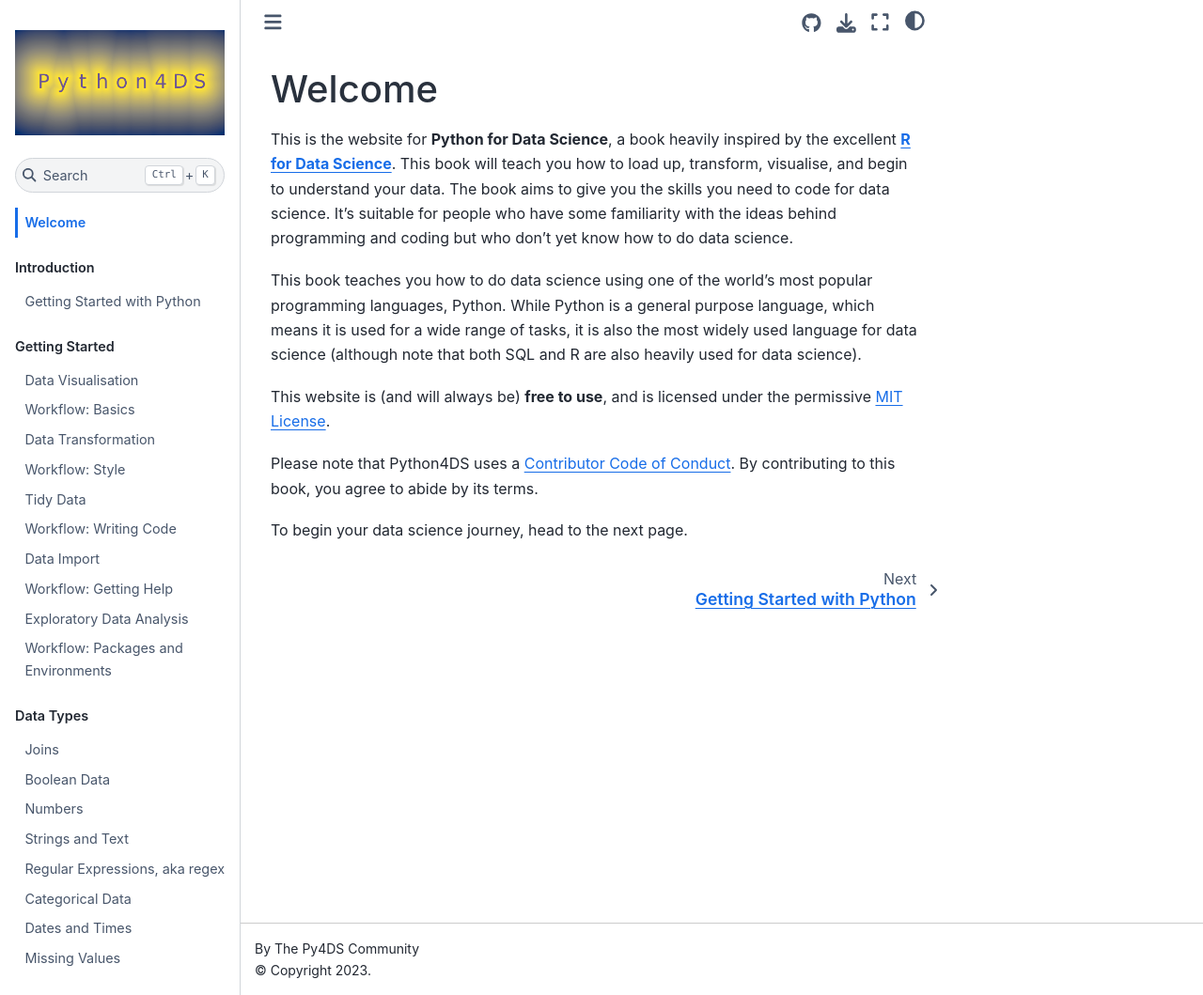
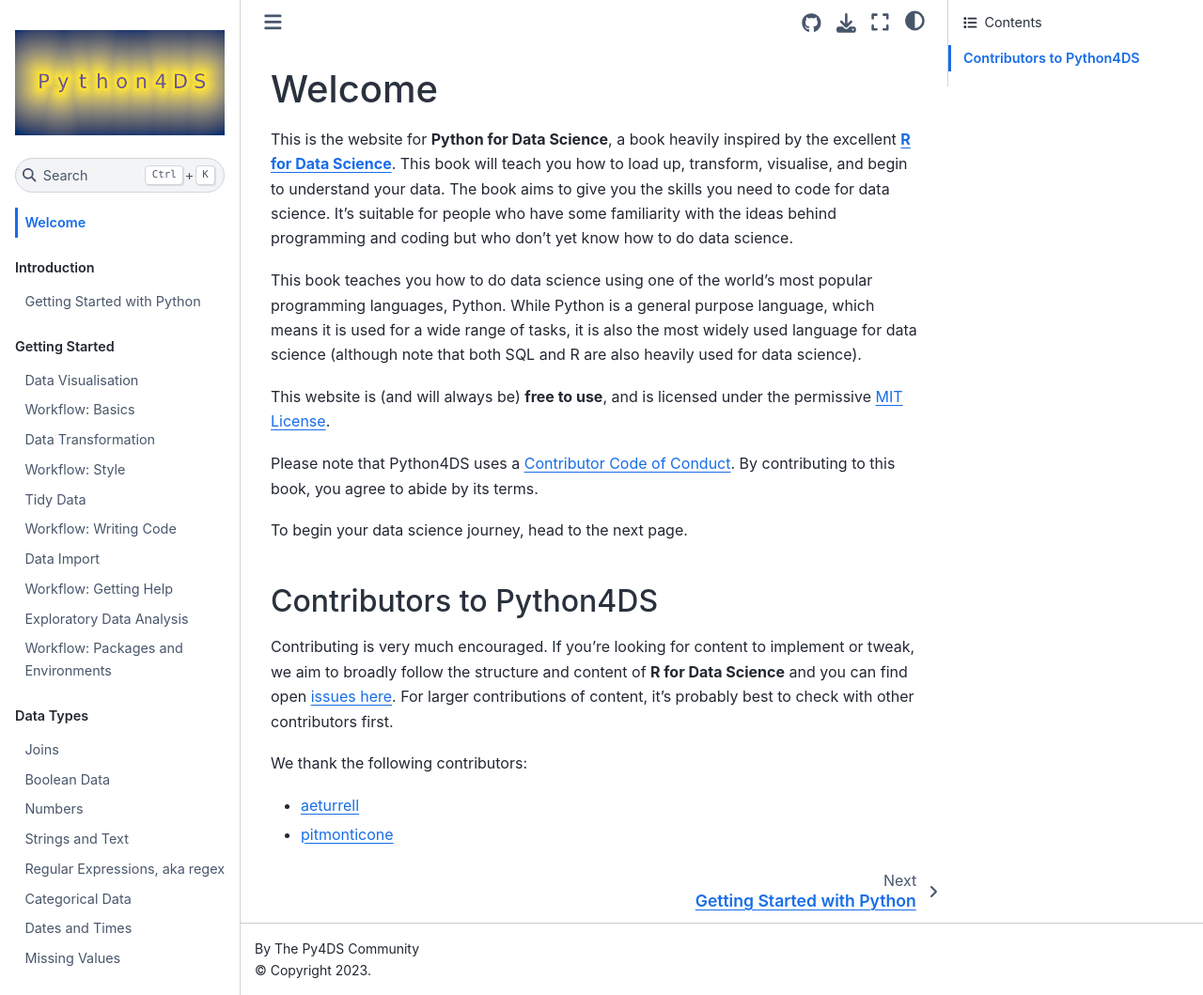
Before and after one commit to aeturrell/python4DS, a Jupyter Book: the page built from welcome.md, in a window 1280 px wide and 1059 px high. Shown: the whole window at 94% size. Built offline with Jupyter Book 1.0.4 settings and Sphinx 7.4.7 and the Sphinx Book theme 1.1.4, drawn with Linux system fonts in a browser that asks for light colours.

Commit message:
Update welcome.md

```diff
--- a/welcome.md
+++ b/welcome.md
@@ -9,3 +9,12 @@ This website is (and will always be) **free to use**, and is licensed under the
 Please note that Python4DS uses a [Contributor Code of Conduct](https://contributor-covenant.org/version/2/0/CODE_OF_CONDUCT.html). By contributing to this book, you agree to abide by its terms.
 
 To begin your data science journey, head to the next page.
+
+## Contributors to Python4DS
+
+Contributing is very much encouraged. If you're looking for content to implement or tweak, we aim to broadly follow the structure and content of **R for Data Science** and you can find open [issues here](https://github.com/aeturrell/python4DS/issues). For larger contributions of content, it's probably best to check with other contributors first.
+
+We thank the following contributors:
+
+- [aeturrell](https://github.com/aeturrell)
+- [pitmonticone](https://github.com/pitmonticone)
```
